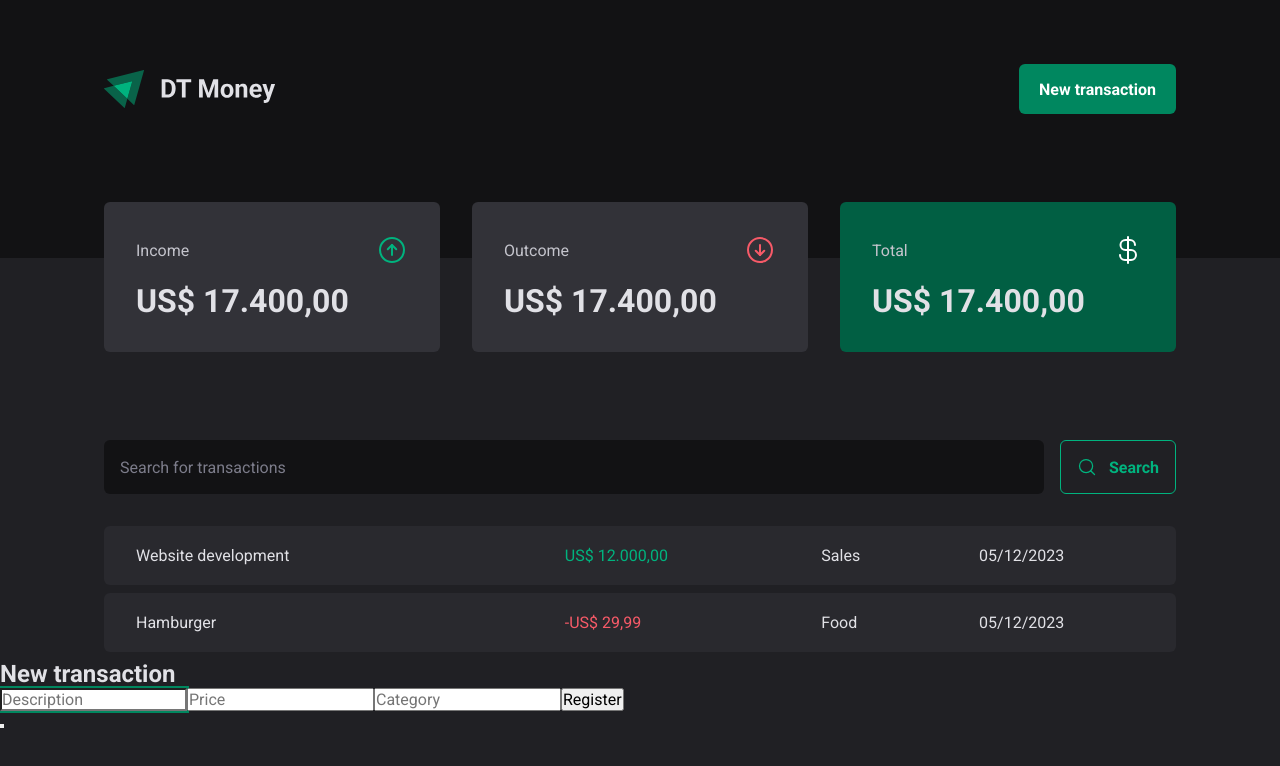
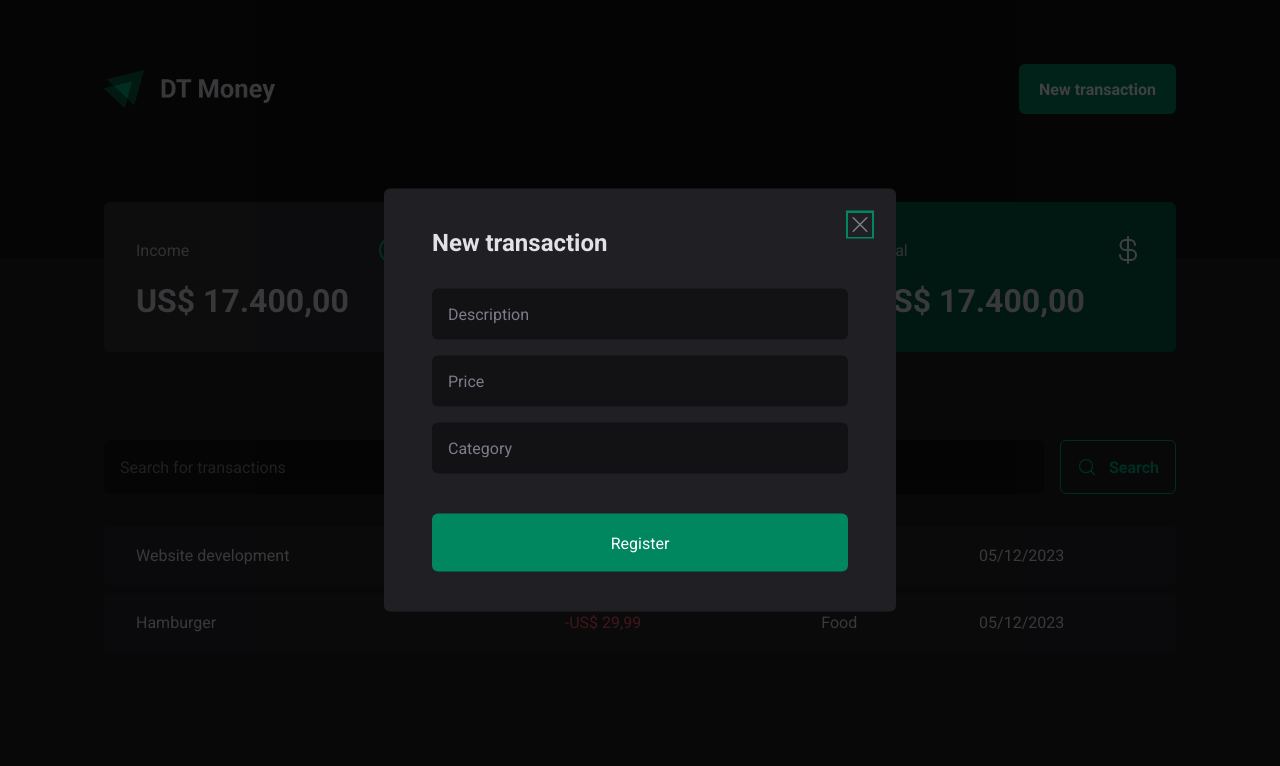
Before and after one commit to gabrielscordeiro/dt-money, a React (Vite) app: page / in a window 1280 px wide. Both pictures are taken after a click on the button "New transaction". Shown: the top 766 px of the page. Built offline with nearby package versions, Linux system fonts and the light colour scheme.

Commit message:
style: 💄 New transaction modal

```diff
--- a/src/components/NewTransactionModal/index.tsx
+++ b/src/components/NewTransactionModal/index.tsx
@@ -1,5 +1,6 @@
 import * as Dialog from "@radix-ui/react-dialog";
-import { Overlay, Content } from "./styles.ts";
+import { Overlay, Content, CloseButton } from "./styles.ts";
+import { X } from "phosphor-react";
 
 export const NewTransactionModal = () => {
     return (
@@ -7,6 +8,9 @@
             <Overlay />
 
             <Content>
+                <CloseButton title="Close dialog">
+                    <X size={24} />
+                </CloseButton>
                 <Dialog.Title>New transaction</Dialog.Title>
                     <form action="">
                         <input type="text" placeholder="Description" required />
@@ -17,7 +21,6 @@
                             Register
                         </button>
                     </form>
-                <Dialog.Close />
             </Content>
         </Dialog.Portal>
     )
--- a/src/components/NewTransactionModal/styles.ts
+++ b/src/components/NewTransactionModal/styles.ts
@@ -3,8 +3,69 @@
 
 export const Overlay = styled(Dialog.Overlay)`
   position: fixed;
-
+  width: 100vw;
+  height: 100vh;
+  inset: 0;
+  background: rgba(0, 0, 0, 0.75);
 `
 
 export const Content = styled(Dialog.Content)`
+  position: fixed;
+  top: 50%;
+  left: 50%;
+  transform: translate(-50%, -50%);
+  min-width: 32rem;
+  border-radius: 6px;
+  padding: 2.5rem 3rem;
+  background: ${props => props.theme['gray-800']};
+
+  form {
+    display: flex;
+    flex-direction: column;
+    gap: 1rem;
+    margin-top: 2rem;
+
+    input {
+      border-radius: 6px;
+      border: 0;
+      background: ${props => props.theme['gray-900']};
+      color: ${props => props.theme['gray-300']};
+      padding: 1rem;
+
+      &::placeholder {
+        color: ${props => props.theme['gray-500']}
+      }
+    }
+
+    button[type="submit"] {
+      height: 58px;
+      border: 0;
+      background: ${props => props.theme['green-500']};
+      color: ${props => props.theme['white']};
+      padding: 0 1.25rem;
+      border-radius: 6px;
+      margin-top: 1.5rem;
+
+      &:hover{
+        background: ${props => props.theme['green-700']};
+        transition: background-color 0.2s;
+      }
+    }
+  }
 `
+
+export const CloseButton = styled(Dialog.Close)`
+  position: absolute;
+  top: 1.5rem;
+  right: 1.5rem;
+  background: transparent;
+  border: 0;
+  line-height: 0;
+  cursor: pointer;
+  color: ${props => props.theme['gray-500']};
+
+  &:hover {
+    color: ${props => props.theme['red-500']};
+    transition: background-color 0.2s;
+  }
+`
```
